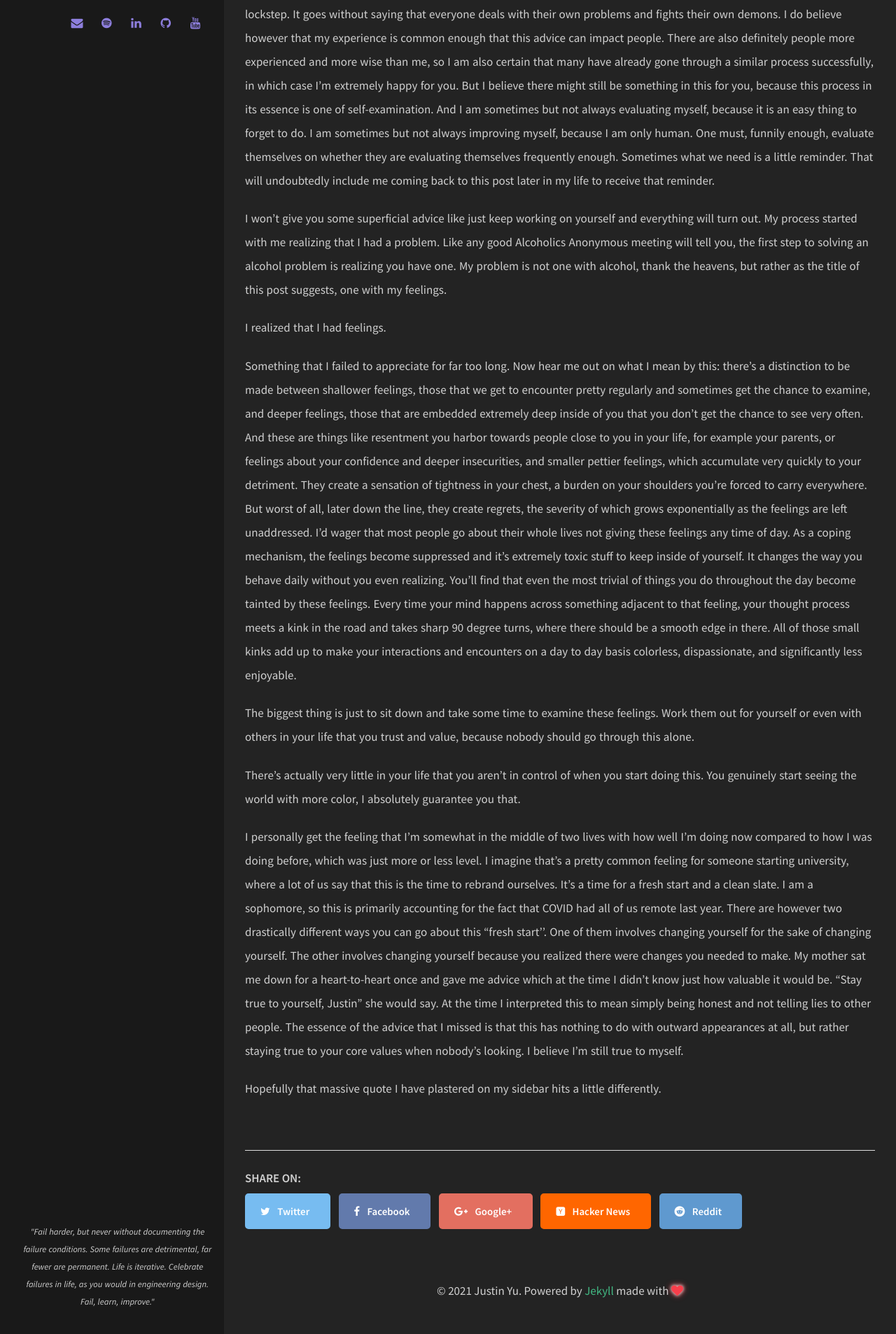
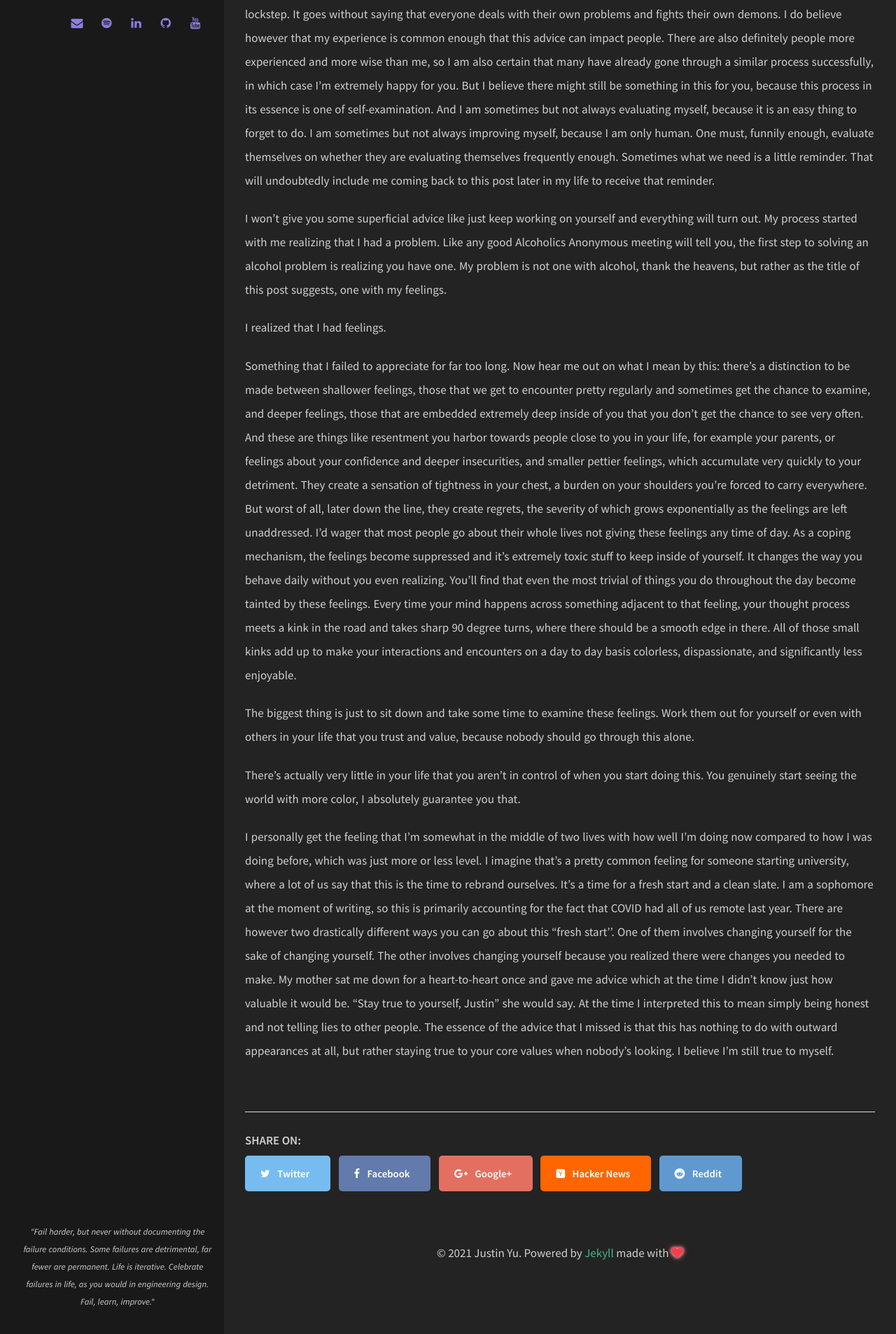
Before and after one commit to uynitsuj/uynitsuj.github.io, a Jekyll site: the page built from _posts/2021-10-04-Examining-Your-Feelings.md, in a window 1280 px wide. Shown: the part 891-2798 px from the top of the page at 70% size. Built offline with Jekyll 4.4.1, drawn with Linux system fonts in a browser that asks for light colours.

Commit message:
Update 2021-10-04-Examining-Your-Feelings.md

```diff
--- a/_posts/2021-10-04-Examining-Your-Feelings.md
+++ b/_posts/2021-10-04-Examining-Your-Feelings.md
@@ -27,6 +27,4 @@
 
 There's actually very little in your life that you aren't in control of when you start doing this. You genuinely start seeing the world with more color, I absolutely guarantee you that.
 
-I personally get the feeling that I’m somewhat in the middle of two lives with how well I’m doing now compared to how I was doing before, which was just more or less level. I imagine that’s a pretty common feeling for someone starting university, where a lot of us say that this is the time to rebrand ourselves. It’s a time for a fresh start and a clean slate. I am a sophomore, so this is primarily accounting for the fact that COVID had all of us remote last year. There are however two drastically different ways you can go about this “fresh start''. One of them involves changing yourself for the sake of changing yourself. The other involves changing yourself because you realized there were changes you needed to make. My mother sat me down for a heart-to-heart once and gave me advice which at the time I didn’t know just how valuable it would be. “Stay true to yourself, Justin” she would say. At the time I interpreted this to mean simply being honest and not telling lies to other people. The essence of the advice that I missed is that this has nothing to do with outward appearances at all, but rather staying true to your core values when nobody’s looking. I believe I’m still true to myself.
-
-Hopefully that massive quote I have plastered on my sidebar hits a little differently.
+I personally get the feeling that I’m somewhat in the middle of two lives with how well I’m doing now compared to how I was doing before, which was just more or less level. I imagine that’s a pretty common feeling for someone starting university, where a lot of us say that this is the time to rebrand ourselves. It’s a time for a fresh start and a clean slate. I am a sophomore at the moment of writing, so this is primarily accounting for the fact that COVID had all of us remote last year. There are however two drastically different ways you can go about this “fresh start''. One of them involves changing yourself for the sake of changing yourself. The other involves changing yourself because you realized there were changes you needed to make. My mother sat me down for a heart-to-heart once and gave me advice which at the time I didn’t know just how valuable it would be. “Stay true to yourself, Justin” she would say. At the time I interpreted this to mean simply being honest and not telling lies to other people. The essence of the advice that I missed is that this has nothing to do with outward appearances at all, but rather staying true to your core values when nobody’s looking. I believe I’m still true to myself.
```
